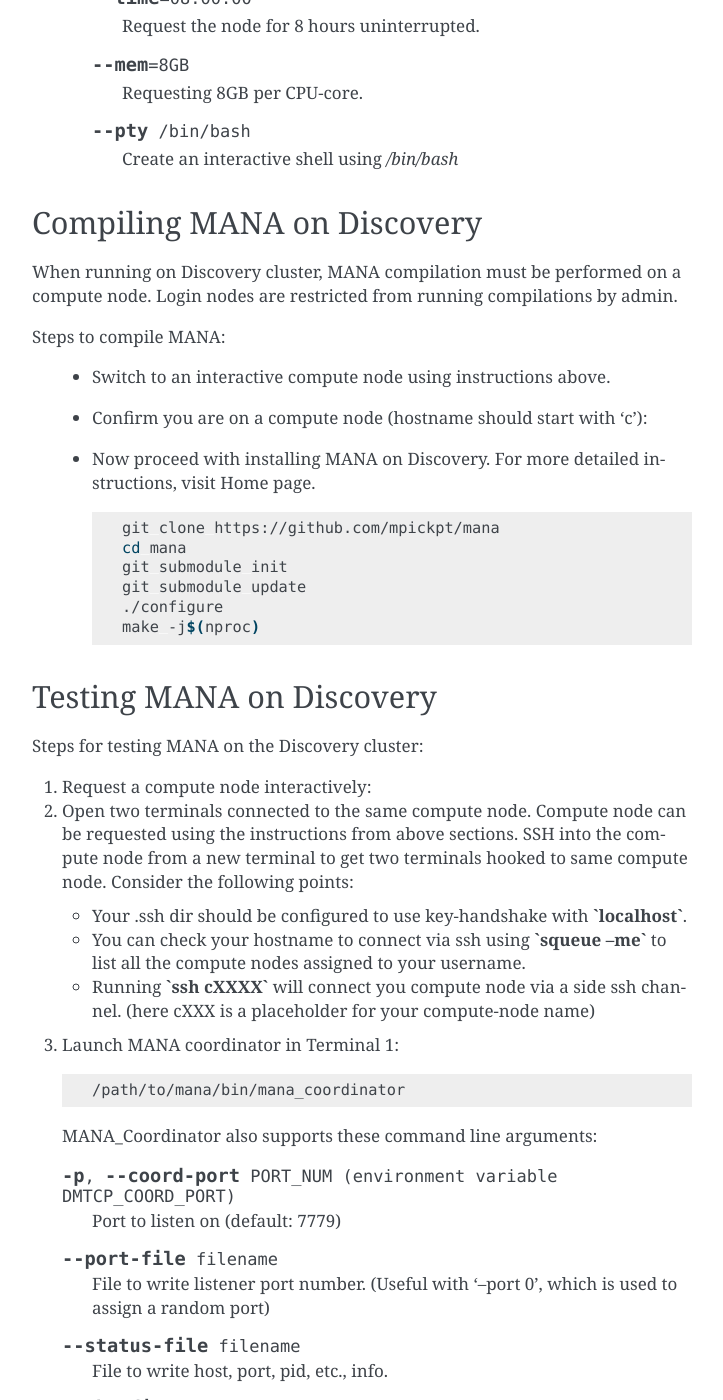
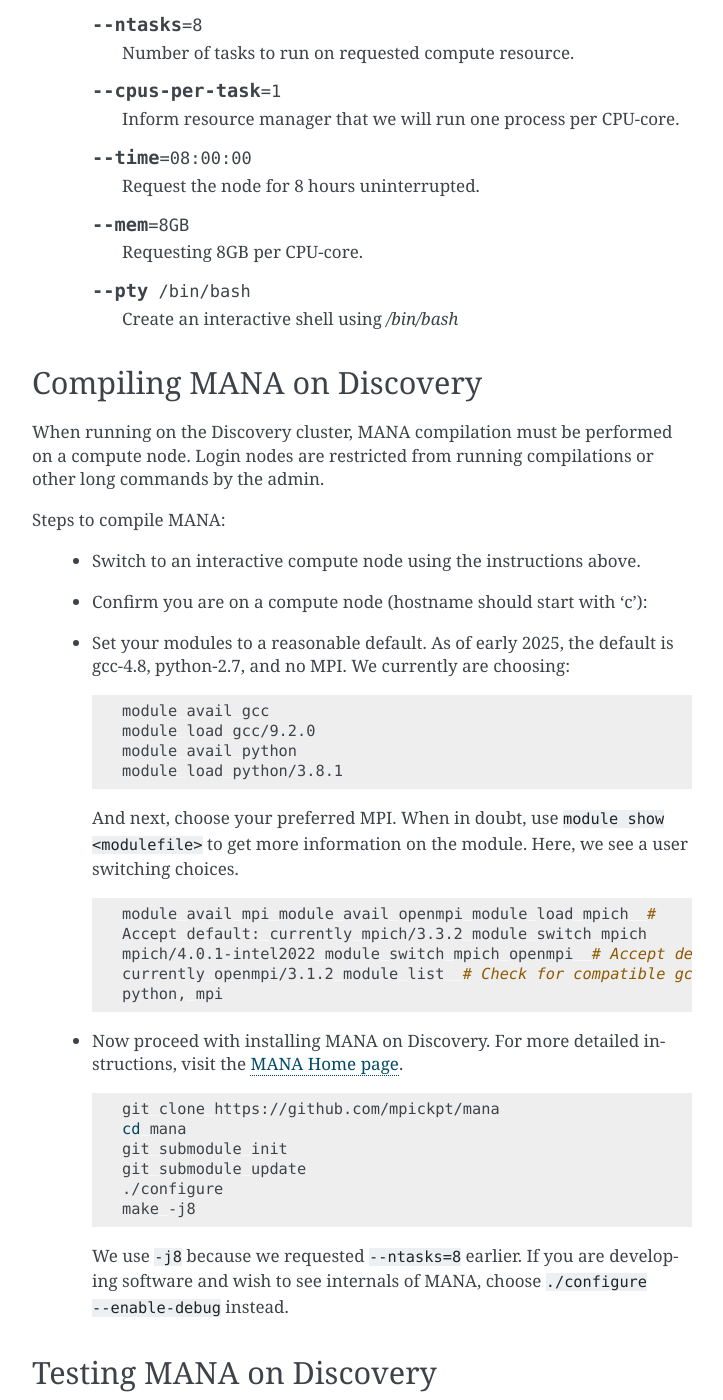
Before and after one commit to mpickpt/mana-doc, a Sphinx documentation site: the page built from docs/source/discovery.rst, in a window 1280 px wide and 1400 px high, scrolled down 1982 px. Shown: the whole window, without its empty margins (388-1111 px from the left). Built offline with Sphinx 7.4.7, drawn with Linux system fonts in a browser that asks for light colours; some of the changed text lies outside the part shown.

Commit message:
Improving instructions for Discovery

```diff
--- a/docs/source/discovery.rst
+++ b/docs/source/discovery.rst
@@ -90,10 +90,16 @@
      # 3. Batch Mode
      # 4. Exit
 
+  * The local policy is to do most work, including large compilations
+    on a compute node, note the login node.  If you just need a shell
+    for compilation, then choose `1` (srun --pty /bin/bash) to obtain
+    a shell on a compute node.
 
 3. **Using SRUN:**
 
-  * **`srun`** command is useful for interacting with cluster resource manager.
+  * The **`srun`** command is useful for interactively running jobs, once you
+    are on a compute node.  In this example, instead of using `job-assist`,
+    we ask for a shell on the command line.
 
     .. code:: shell
 
@@ -132,15 +138,42 @@
 Compiling MANA on Discovery
 ----------------------------
 
-When  running on Discovery cluster, MANA compilation must be performed on a compute node. Login nodes are restricted from running compilations by admin.
+When  running on the Discovery cluster, MANA compilation must be performed
+on a compute node. Login nodes are restricted from running compilations
+or other long commands by the admin.
 
 Steps to compile MANA:
 
-  * Switch to an interactive compute node using instructions above.
+  * Switch to an interactive compute node using the instructions above.
 
   * Confirm you are on a compute node (hostname should start with 'c'):
 
-  * Now proceed with installing MANA on Discovery. For more detailed instructions, visit Home page.
+  * Set your modules to a reasonable default.  As of early 2025, the
+    default is gcc-4.8, python-2.7, and no MPI.  We currently are choosing:
+
+    .. MANA currently needs gcc-9.  Can we fix it to allow gcc-8?
+
+    .. code:: shell
+
+      module avail gcc
+      module load gcc/9.2.0
+      module avail python
+      module load python/3.8.1
+
+    And next, choose your preferred MPI.  When in doubt, use
+    :code:`module show <modulefile>` to get more information on the
+    module.  Here, we see a user switching choices.
+
+    .. code:: shell
+
+      module avail mpi module avail openmpi module load mpich  #
+      Accept default: currently mpich/3.3.2 module switch mpich
+      mpich/4.0.1-intel2022 module switch mpich openmpi  # Accept default:
+      currently openmpi/3.1.2 module list  # Check for compatible gcc,
+      python, mpi
+
+  * Now proceed with installing MANA on Discovery. For more detailed
+    instructions, visit the `MANA Home page <https://github.com/mpickpt/mana>`_.
 
     .. code:: shell
 
@@ -149,7 +182,11 @@
       git submodule init
       git submodule update
       ./configure
-      make -j$(nproc)
+      make -j8
+
+    We use :code:`-j8` because we requested :code:`--ntasks=8` earlier.
+    If you are developing software and wish to see internals of MANA,
+    choose :code:`./configure --enable-debug` instead.
 
 --------------------------
 Testing MANA on Discovery
@@ -167,13 +204,13 @@
 
    * Running **`ssh cXXXX`** will connect you compute node via a side ssh channel. (here cXXX is a placeholder for your compute-node name)
 
-3. Launch MANA coordinator in Terminal 1:
+3. Launch a MANA coordinator in Terminal 1:
 
   .. code:: shell
 
     /path/to/mana/bin/mana_coordinator
 
-  MANA_Coordinator also supports these command line arguments:
+  The mana_coordinator command also supports these command line arguments:
 
   .. option:: -p, --coord-port PORT_NUM (environment variable DMTCP_COORD_PORT)
 
```
